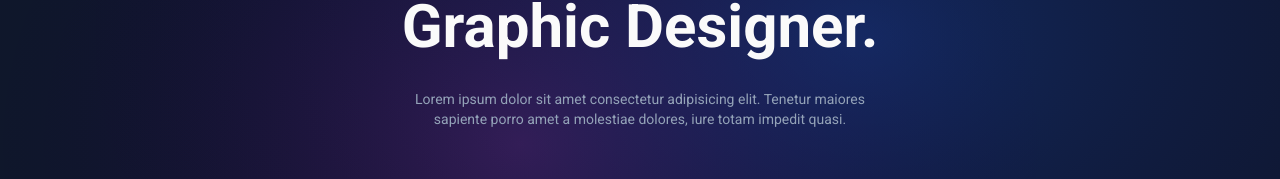
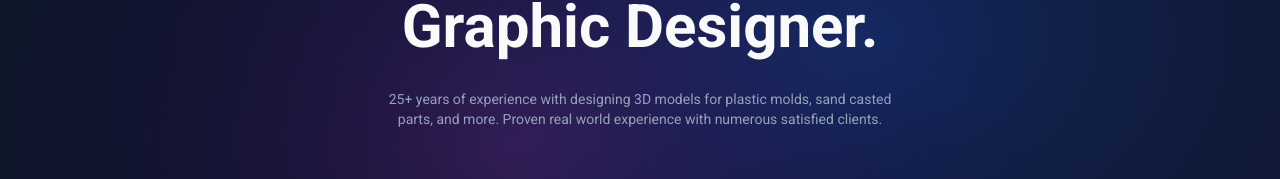
Before and after one commit to aziznal/samehnaal.com, a Next.js app: page / in a window 1280 px wide. Shown: the part 271-450 px from the top of the page. Built offline with nearby package versions, Linux system fonts and the light colour scheme.

Commit message:
update hero section subtitle

```diff
--- a/app/layout.tsx
+++ b/app/layout.tsx
@@ -20,7 +20,9 @@ export default function RootLayout({
 }>) {
   return (
     <html lang="en">
-      <body className={cn(inter.className, "bg-[#0f172b] text-zinc-50")}>{children}</body>
+      <body className={cn(inter.className, "bg-[#0f172b] text-zinc-50")}>
+        {children}
+      </body>
     </html>
   );
 }
--- a/app/page.tsx
+++ b/app/page.tsx
@@ -51,8 +51,8 @@ export default function Home() {
       </h1>
 
       <span className="text-slate-400 text-balance lg:w-[700px] text-center mb-20 text-sm sm:text-md">
-        Lorem ipsum dolor sit amet consectetur adipisicing elit. Tenetur maiores
-        sapiente porro amet a molestiae dolores, iure totam impedit quasi.
+        25+ years of experience with designing 3D models for plastic molds, sand casted parts, and more.
+        Proven real world experience with numerous satisfied clients.
       </span>
 
       <h2
```
